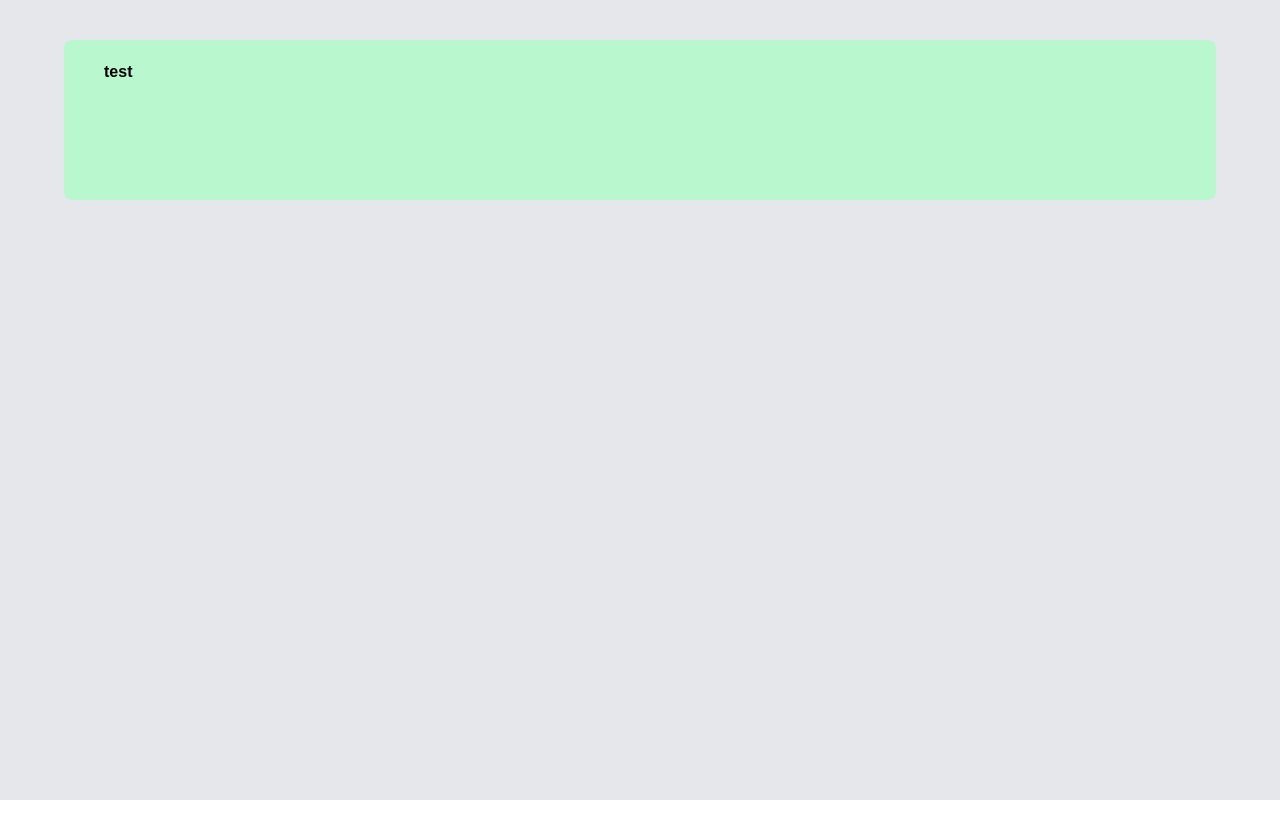
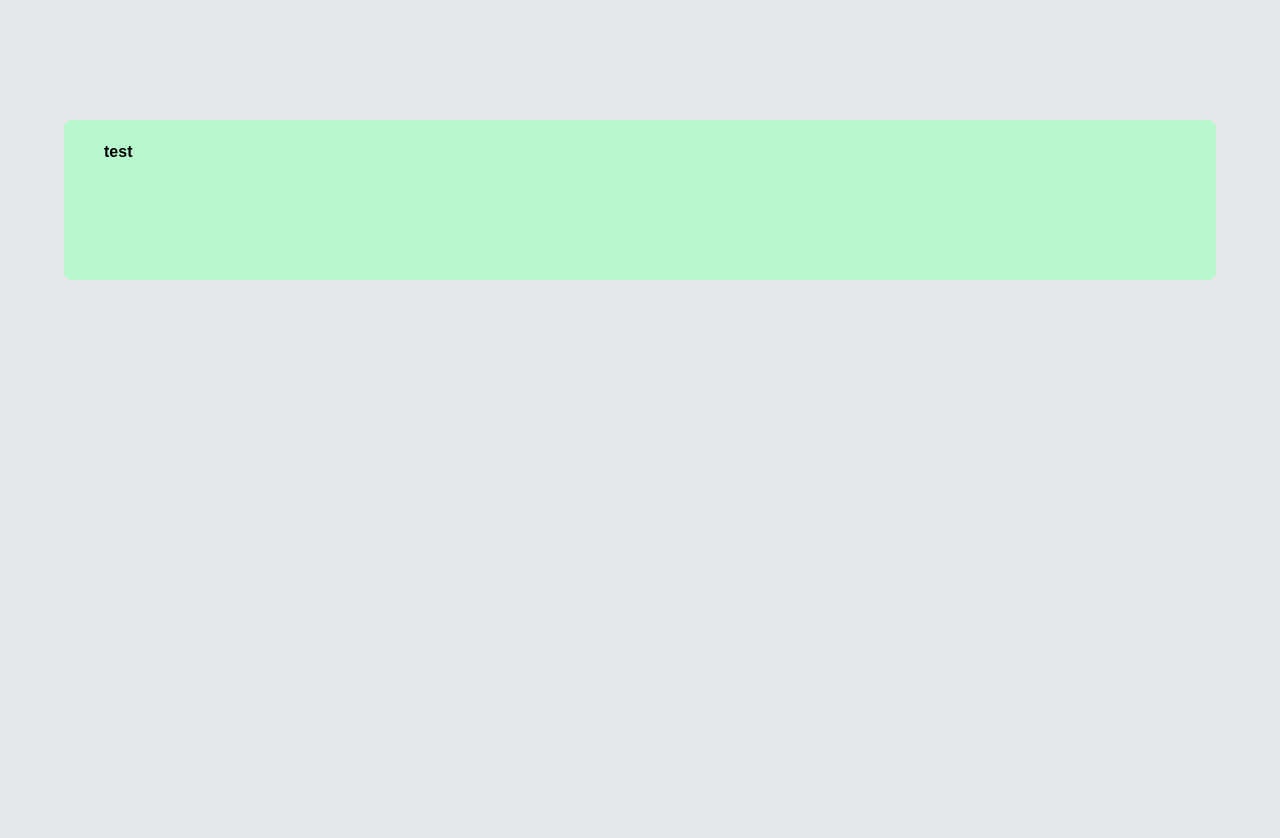
Before and after one commit to rylsherdamz-rgb/ecommerce, a Next.js app: page / in a window 1280 px wide. Shown: the top 838 px of the page. Before the commit the page ends 800 px from the top, so only its background shows below. Built offline with nearby package versions, Linux system fonts and the light colour scheme.

Commit message:
updatet the color and margin for the naviagtion

```diff
--- a/app/layout.tsx
+++ b/app/layout.tsx
@@ -26,7 +26,7 @@ export default function RootLayout({
   return (
     <html lang="en">
       <body
-        className={`${geistSans.variable} ${geistMono.variable} antialiased`}
+        className={`${geistSans.variable} ${geistMono.variable} bg-gray-200 w-full h-full antialiased`}
       >
         <Navigation />
         {children}
--- a/components/Navigation.tsx
+++ b/components/Navigation.tsx
@@ -1,5 +1,5 @@
 export default function Navigation() {
-  return <div className="w-full mx-[5%] rounded-xl bg-gray-900">
+  return <div className="w-full h-[10vh]  bg-gray-200">
 
   </div>
 }
```
